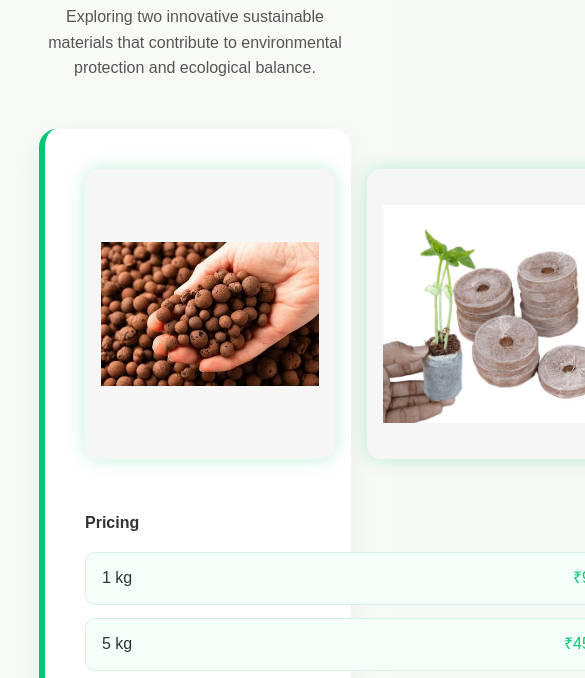
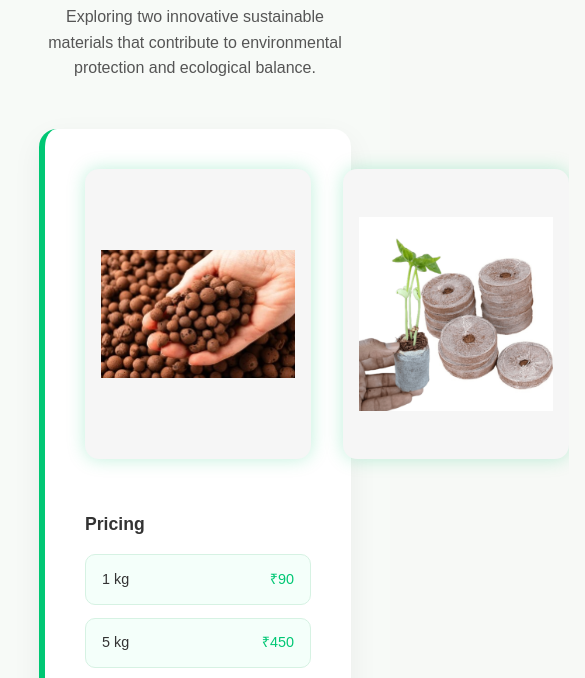
Before and after one commit to Roger7-ux/soil-pellets-and-bio-degradable-plastic, a plain HTML site: page products.html in a window 390 px wide. Shown: the part 156-834 px from the top of the page, 585 px wide, since content can reach past the window. Drawn offline with Linux system fonts and the light colour scheme.

Commit message:
Update main.css

```diff
--- a/css/main.css
+++ b/css/main.css
@@ -111,3 +111,18 @@ footer {
   padding: 1rem;
   margin-top: 0;
 }
+/* ===== GLOBAL IMAGES & VIDEOS ===== */
+img, video {
+  max-width: 100%;
+  height: auto;
+  display: block;
+}
+
+/* ===== MOBILE FONT & LAYOUT ADJUSTMENTS ===== */
+@media (max-width: 480px) {
+  h2 { font-size: 2rem; }
+  h4 { font-size: 1.1rem; }
+  .price-box { font-size: 0.9rem; padding: 0.6rem 0.8rem; }
+  .products { padding: 3rem 5%; }
+  .hero { padding: 80px 2rem; }
+}
```
